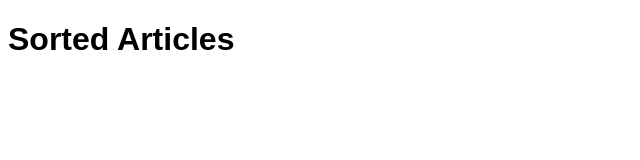
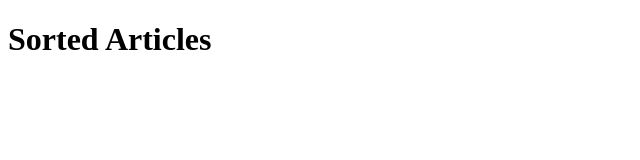
Before and after one commit to acciojob/sorting-articles-dhanish-1, a website: page main.html in a window 1280 px wide. Shown: the whole page, without its empty margins (0-640 px from the left). Drawn offline with Linux system fonts and the light colour scheme.

Commit message:
created a submission

```diff
--- a/styles.css
+++ b/styles.css
@@ -1,4 +1 @@
 /*  your css code here. If applicable */
- body {
-            font-family: Arial, sans-serif;
-        }
```
